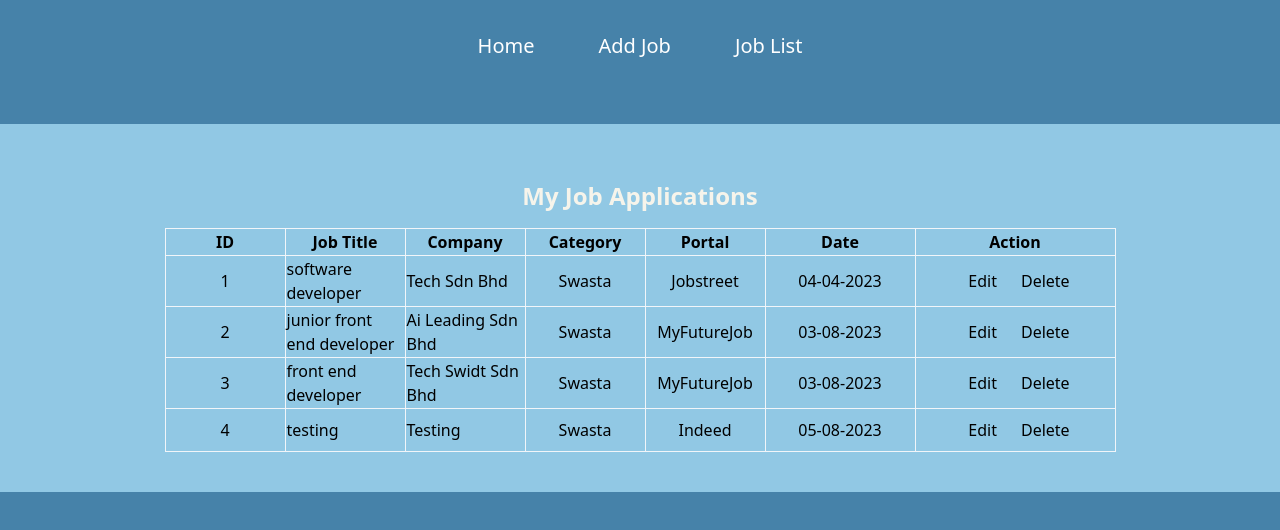
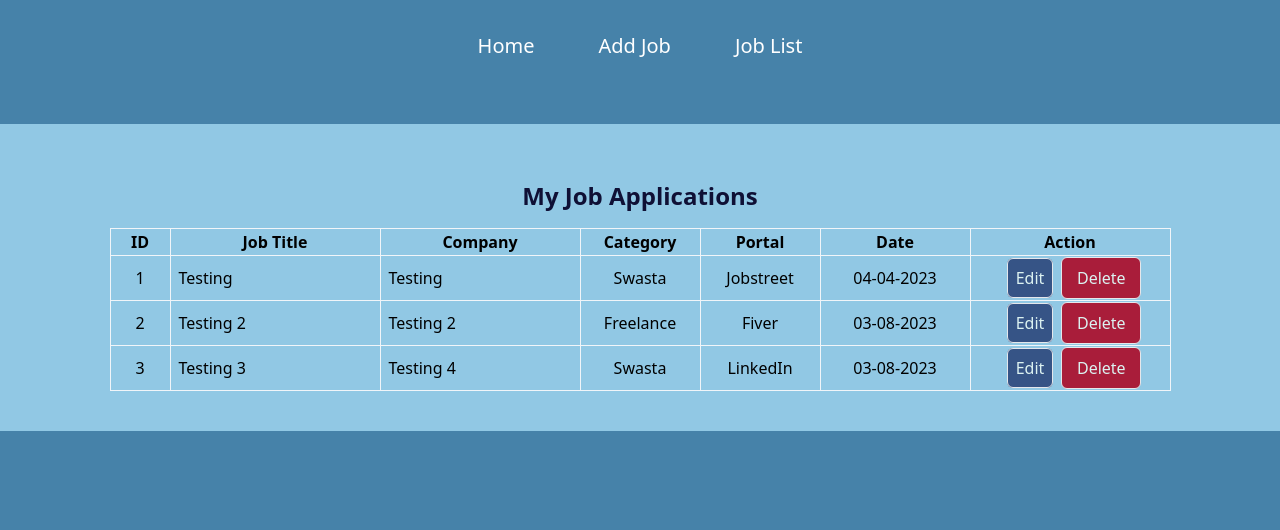
Before and after one commit to amirahyusof/tracking_job-application, a React (Create React App) app: page /job_list in a window 1280 px wide. Shown: the top 530 px of the page. Built offline with nearby package versions, Linux system fonts and the light colour scheme.

Commit message:
commit changes

```diff
--- a/src/Components/DummyData.jsx
+++ b/src/Components/DummyData.jsx
@@ -1,34 +1,27 @@
 export const dataList = [
     {
         id: 1,
-        title: "software developer",
-        company: "Tech Sdn Bhd",
+        title: "Testing",
+        company: "Testing",
         category: "Swasta",
         portal:"Jobstreet",
         date: "04-04-2023",
     },
     {
         id: 2,
-        title: "junior front end developer",
-        company: "Ai Leading Sdn Bhd",
-        category: "Swasta",
-        portal:"MyFutureJob",
+        title: "Testing 2",
+        company: "Testing 2",
+        category: "Freelance",
+        portal:"Fiver",
         date: "03-08-2023",
     },
     {
         id: 3,
-        title: "front end developer",
-        company: "Tech Swidt Sdn Bhd",
+        title: "Testing 3",
+        company: "Testing 4",
         category: "Swasta",
-        portal:"MyFutureJob",
+        portal:"LinkedIn",
         date: "03-08-2023",
     },
-    {
-        id: 4,
-        title: "testing",
-        company: "Testing",
-        category: "Swasta",
-        portal:"Indeed",
-        date: "05-08-2023",
-    }
+
 ]
--- a/src/Components/Home.jsx
+++ b/src/Components/Home.jsx
@@ -25,11 +25,11 @@ function Home(){
                 }}
                 modules={[Pagination, Autoplay]}
                 className="mySwiper">
-                <SwiperSlide>Each job application you submit brings you one step closer to your dream job. Stay persistent and keep applying, even if you face setbacks along the way.</SwiperSlide>
-                <SwiperSlide>Use each job application as an opportunity to learn and improve. Reflect on your experiences, gather feedback, and refine your approach to increase your chances of success.</SwiperSlide>
-                <SwiperSlide>Maintaining a positive mindset is key to navigating the ups and downs of job hunting. Celebrate your achievements, no matter how small, and believe in your abilities to land the right job.</SwiperSlide>
+                <SwiperSlide className="my-4 mb-6">Each job application you submit brings you one step closer to your dream job. Stay persistent and keep applying, even if you face setbacks along the way.</SwiperSlide>
+                <SwiperSlide className="my-4 mb-6">Use each job application as an opportunity to learn and improve. Reflect on your experiences, gather feedback, and refine your approach to increase your chances of success.</SwiperSlide>
+                <SwiperSlide className="my-4 mb-6">Maintaining a positive mindset is key to navigating the ups and downs of job hunting. Celebrate your achievements, no matter how small, and believe in your abilities to land the right job.</SwiperSlide>
             </Swiper>
-            <button className="border w-[120px] mb-4 rounded-full p-2 bg-[#365486] text-[#DCF2F1] hover:bg-[#7FC7D9] hover:text-black mt-8">
+            <button className="border w-[120px] mb-4 rounded-full p-2 bg-[#365486] text-[#DCF2F1] hover:bg-[#0F1035] mt-8">
                 <Link to="/job_form">Add Job</Link>
             </button>
            </div>
--- a/src/Components/JobApplicationReducer.jsx
+++ b/src/Components/JobApplicationReducer.jsx
@@ -3,7 +3,7 @@ import { dataList } from "./DummyData";
 
 const formatDate = (dateString) => {
     const [year, month, day] = dateString.split("-");
-    return `${day}/${month}/${year}`;
+    return `${day}-${month}-${year}`;
 }
 
 
@@ -14,25 +14,28 @@ const jobSlice = createSlice({
         addJob: (state, action) => {
             const { id, title, company, category, portal, date} = action.payload;
             const formattedDate = formatDate(date);
-            state.push({id, title, company, category, portal, date: formattedDate });
+            state.push({ id, title, company, category, portal, date: formattedDate });
          },
 
         editJob: (state, action) => {
             const { id, title, company, category, portal, date} = action.payload;
-            const editJobs = state.find(job => job.id == id);
+            const editJobs = state.find(job => job.id === id);
             if(editJobs){
                 const formattedDate = formatDate(date);
-                 editJobs.title = title;
-                 editJobs.company = company;
-                 editJobs.category = category;
-                 editJobs.portal = portal;
-                 editJobs.date = formattedDate;
-             };
+                state[editJobs]= {
+                    ...state[editJobs],
+                    title,
+                    company,
+                    category,
+                    portal,
+                    date: formattedDate
+                };
+             }
          },
 
          deleteJob: (state, action) => {
              const {id} = action.payload;
-             const deleteJob = state.find(job => job.id == id);
+             const deleteJob = state.find(job => job.id === id);
              if(deleteJob){
                return state.filter( f => f.id !== id);
              };
--- a/src/Components/JobEdit.jsx
+++ b/src/Components/JobEdit.jsx
@@ -11,7 +11,10 @@ function JobEdit(){
     const jobs = useSelector((state) => state.jobs)
     const existJob = jobs.filter(f => f.id == id);
     const {title, company,category, portal, date} = existJob[0];
+
     const formattedDate = formatDateInput(date);
+    console.log("formattedDate:", formattedDate);
+
     const [editTitle, setTitle] = useState(title);
     const [editCompany, setCompany] = useState(company);
     const [editCategory, setCategory] = useState(category);
@@ -19,9 +22,13 @@ function JobEdit(){
     const [editDate, setDate] = useState(formattedDate);
 
     function formatDateInput(dateString){
-        const [year, month, day] = dateString.split("-");
+        const [day, month, year] = dateString.split("-");
         return `${year}-${month}-${day}`;
     }
+
+    useEffect(()=>{
+        setDate(formattedDate);
+    }, [formattedDate]);
 
 
     const handleSave = (event) => {
@@ -40,9 +47,9 @@ function JobEdit(){
 
 
     return(
-        <div className="w-full py-16 px-6" id="job_edit">
+        <div className="w-full md:w-[900px] mx-auto py-16 px-6" id="job_edit">
             <div>
-                <h2 className="text-center text-3xl my-4">Edit Job Application</h2>
+                <h2 className="text-center text-3xl my-4 text-[#0F1035]">Edit Job Application</h2>
             </div>
             <div >
                 <form
@@ -93,12 +100,11 @@ function JobEdit(){
                     </select>
 
                     <label>Date Apply:</label>
-                    <input className="mb-4 w-[250px]"
+                    <input className="mb-4 w-[250px] rounded-md text-md px-2"
                         type="date"
                         name="date"
                         value={editDate}
-                        onChange={event => setDate(event.target.value)}
-                        required />
+                        onChange={event => setDate(event.target.value)} />
 
                     <div className="text-center">
                     <button className="w-[100px] text-l rounded-md my-4 py-2 mr-4 border bg-[#91C8E4]"
--- a/src/Components/JobForm.jsx
+++ b/src/Components/JobForm.jsx
@@ -17,17 +17,25 @@ function JobForm(){
 
     const handleSubmit = (event) => {
         event.preventDefault();
-        const maxId = Math.max(...jobs.map(job => job.id));
-        const nextId = maxId === -Infinity ? 1 : maxId + 1;
+        const nextId = jobs.length === 0 ? 1 : jobs[jobs.length - 1].id + 1;
         dispatch(addJob({ id: nextId, title, company, category, portal, date }));
         navigate('/job_list');
     };
 
+    const handleReset = (event) => {
+        event.preventDefault();
+        setTitle("");
+        setCompany("");
+        setCategory("");
+        setPortal("");
+        setDate("");
+    }
+
 
     return(
-        <div className="w-full lg:w-[650px] lg:justify-center py-16 px-6" id="job_form">
+        <div className="w-full md:w-[900px] mx-auto py-16 px-6" id="job_form">
             <div>
-                <h2 className="text-center text-3xl my-4">Adding Job Application</h2>
+                <h2 className="text-center text-3xl my-4 text-[#0F1035]">Adding Job Application</h2>
             </div>
             <div >
                 <form
@@ -78,20 +86,21 @@ function JobForm(){
                     </select>
 
                     <label>Date Apply:</label>
-                    <input className="mb-4 w-[250px]"
+                    <input className="mb-4 w-[250px] rounded-md text-md px-2"
                         type="date"
                         name="date"
                         value={date}
                         onChange={event => setDate(event.target.value)}
                         required />
 
-               <div className="text-center">
-                    <button className="w-[100px] text-l rounded-md my-4 py-2 mr-4 border bg-[#91C8E4]"
+               <div className="text-center ">
+                    <button className="border w-[100px] rounded-md m-4 py-2 bg-[#365486] text-[#DCF2F1] hover:bg-[#7FC7D9] hover:text-black mt-8"
                     type="submit">
                         Add
                     </button>
-                    <button className="w-[100px] text-l rounded-md my-4 py-2 border bg-[#91C8E4]"
-                    type="reset">
+                    <button className="w-[100px] text-l rounded-md my-4 py-2 border bg-[#B4B4B8]"
+                    type="reset"
+                    onClick={handleReset}>
                         Reset
                     </button>
                </div>
--- a/src/Components/JobList.jsx
+++ b/src/Components/JobList.jsx
@@ -8,6 +8,8 @@ function JobList(){
     const dispatch = useDispatch();
     const jobs = useSelector((state)=>state.jobs);
 
+    console.log(jobs);
+    jobs.forEach(job => console.log(job.id));
 
     const handleDelete = (id) => {
         dispatch(deleteJob({id:id}));
@@ -17,15 +19,15 @@ function JobList(){
     return(
         <div className="w-full my-16 py-10 px-4 bg-[#91C8E4]" id="job_list">
             <div className="flex justify-center">
-                <h2 className="my-4 text-2xl font-bold text-[#F6F4EB]">My Job Applications</h2>
+                <h2 className="my-4 text-2xl font-bold text-[#0F1035]">My Job Applications</h2>
             </div>
             <div>
                 <table className="table-fixed mx-auto">
                     <thead>
                         <tr>
-                        <th className="border border-slate-100 w-[60px] md:w-[120px]">ID</th>
-                            <th className="border border-slate-100 w-[200px] md:w-[120px]">Job Title</th>
-                            <th className="border border-slate-100  w-[200px] md:w-[120px]">Company</th>
+                        <th className="border border-slate-100 w-[60px] md:w-[60px]">ID</th>
+                            <th className="border border-slate-100 w-[200px] md:w-[210px]">Job Title</th>
+                            <th className="border border-slate-100  w-[200px] md:w-[200px]">Company</th>
                             <th className="border border-slate-100 w-[100px] md:w-[120px]">Category</th>
                             <th className="border border-slate-100 w-[100px] md:w-[120px]">Portal</th>
                             <th className="border border-slate-100 w-[140px] lg:w-[150px]">Date</th>
@@ -36,14 +38,14 @@ function JobList(){
                         {jobs.map((job, index) => (
                             <tr key={index}>
                                 <td className="border border-slate-100 text-center">{job.id}</td>
-                                <td className="border border-slate-100">{job.title}</td>
-                                <td className="border border-slate-100">{job.company}</td>
+                                <td className="border border-slate-100 px-2">{job.title}</td>
+                                <td className="border border-slate-100 px-2">{job.company}</td>
                                 <td className="border border-slate-100 text-center">{job.category}</td>
                                 <td className="border border-slate-100 text-center">{job.portal}</td>
                                 <td className="border border-slate-100 text-center">{job.date}</td>
                                 <td className="border border-slate-100 text-center">
-                                    <Link className="p-4" to={`/job_edit/${job.id}`}>Edit</Link>
-                                    <button className="p-2" onClick={() => handleDelete(job.id)}>Delete</button>
+                                    <Link  className="border w-[100px] p-2 md:mx-2 rounded-md bg-[#365486] text-[#DCF2F1] hover:bg-[#0F1035]" to={`/job_edit/${job.id}`}>Edit</Link>
+                                    <button  className="border w-[80px] p-2 rounded-md bg-[#A91D3A] text-[#DCF2F1] hover:bg-[#F6F5F2] hover:text-black" onClick={() => handleDelete(job.id)}>Delete</button>
                                 </td>
                             </tr>
                     ))}
```
Also changed, not shown: src/index.js (+1 -30 lines).
